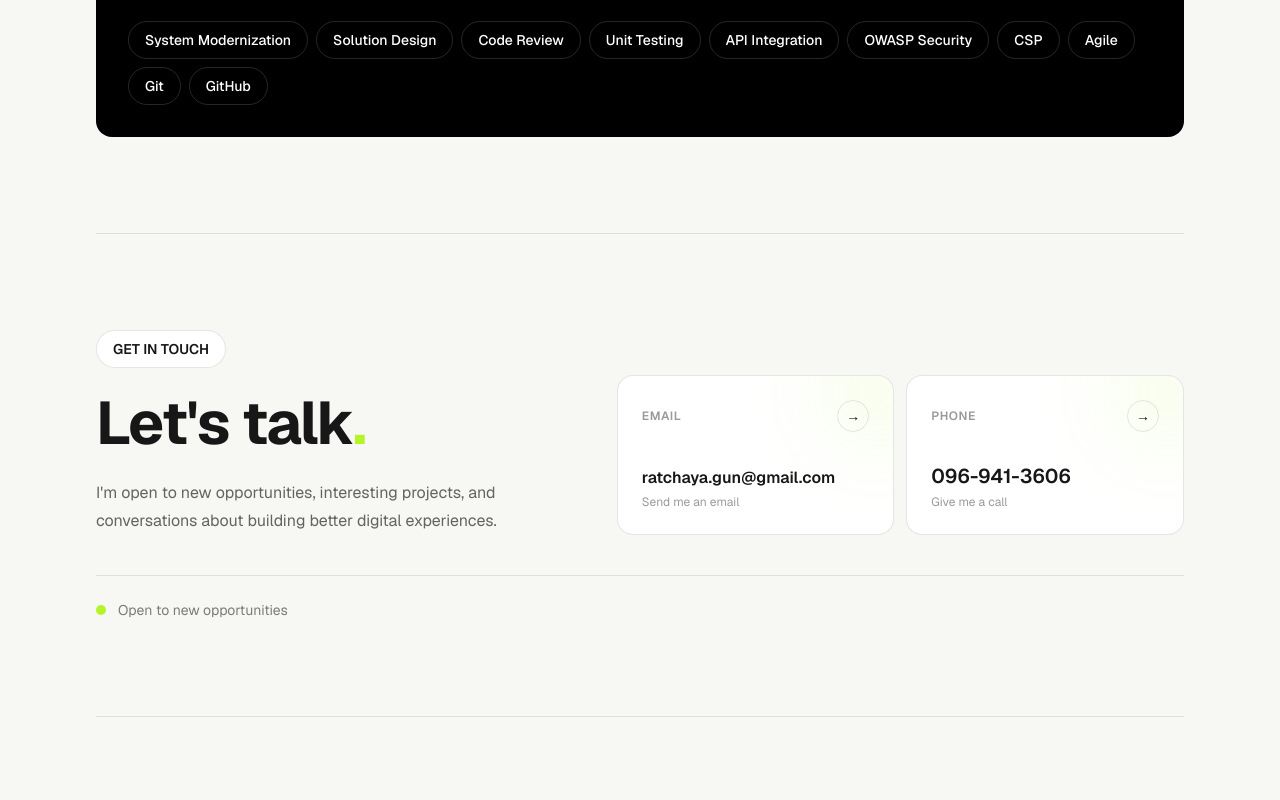
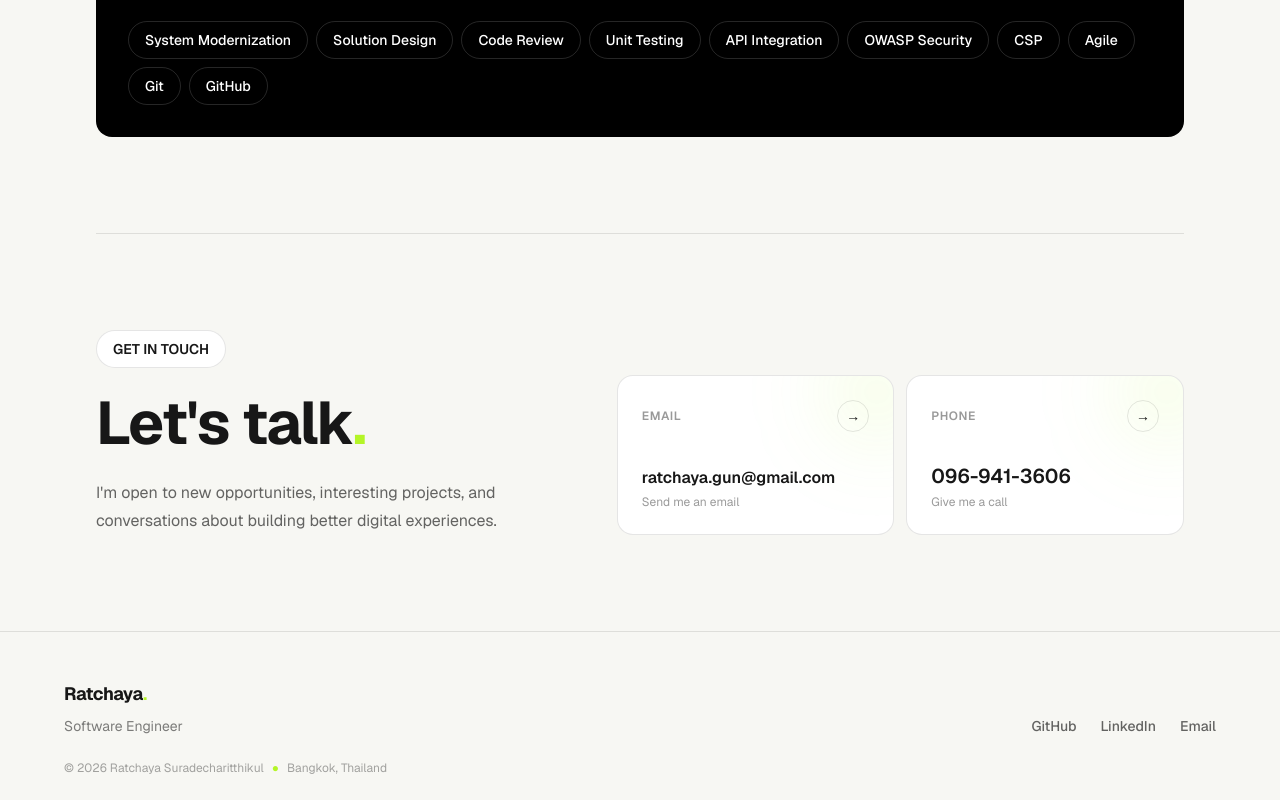
Before and after one commit to Ratchaya99/portfolio, a Next.js app: page / in a window 1280 px wide. Shown: the part 4272-5072 px from the top of the page. Before the commit the page ends 4989 px from the top, so only its background shows below. Built offline with nearby package versions, Linux system fonts and the light colour scheme.

Commit message:
feat: add footer

```diff
--- a/src/app/layout.tsx
+++ b/src/app/layout.tsx
@@ -1,7 +1,7 @@
 import type { Metadata } from "next";
 import { Geist, Geist_Mono } from "next/font/google";
 import "./globals.css";
-import { Header } from "@/components/Header";
+import { Footer, Header } from "@/components";
 
 const geistSans = Geist({
   variable: "--font-geist-sans",
@@ -27,6 +27,7 @@ export default function RootLayout({ children }: LayoutProps<"/">) {
       <body className="min-h-full flex flex-col">
         <Header />
         {children}
+        <Footer />
       </body>
     </html>
   );
--- a/src/components/Contact.tsx
+++ b/src/components/Contact.tsx
@@ -1,6 +1,6 @@
 export function Contact() {
   return (
-    <section id="contact" className="border-b border-black/10 py-24">
+    <section id="contact" className="py-24">
       <div className="grid gap-12 md:grid-cols-[1fr_1.2fr] md:items-end">
         {/* Header */}
         <div>
@@ -66,19 +66,11 @@ export function Contact() {
 
             <div className="relative">
               <p className="text-lg font-semibold md:text-xl">096-941-3606</p>
-
               <p className="mt-1 text-xs text-black/40">Give me a call</p>
             </div>
           </a>
         </div>
       </div>
-
-      {/* Availability */}
-      <div className="mt-10 flex items-center gap-3 border-t border-black/10 pt-6">
-        <span className="h-2.5 w-2.5 rounded-full bg-primary" />
-
-        <span className="text-sm text-black/50">Open to new opportunities</span>
-      </div>
     </section>
   );
 }
--- /dev/null
+++ b/src/components/Footer.tsx
@@ -0,0 +1,64 @@
+import Link from "next/link";
+
+const socialLinks = [
+  {
+    label: "GitHub",
+    href: "https://github.com/Ratchaya99",
+  },
+  {
+    label: "LinkedIn",
+    href: "https://th.linkedin.com/in/ratchaya-suradecharitthikul-83b261323",
+  },
+  {
+    label: "Email",
+    href: "mailto:ratchaya.gun@gmail.com",
+  },
+];
+
+export function Footer() {
+  return (
+    <footer className="px-4 py-6 sm:px-6 lg:px-8 border-t border-black/10">
+      <div className="mx-auto max-w-6xl">
+        <div className="flex flex-col gap-8 pt-6 md:flex-row md:items-end md:justify-between">
+          {/* Identity */}
+          <div>
+            <Link
+              href="/"
+              className="text-lg font-bold tracking-tight transition-opacity hover:opacity-60"
+            >
+              Ratchaya<span className="text-primary">.</span>
+            </Link>
+
+            <p className="mt-2 text-sm text-black/50">Software Engineer</p>
+          </div>
+
+          {/* Social Links */}
+          <nav className="flex flex-wrap gap-x-6 gap-y-2">
+            {socialLinks.map((link) => (
+              <a
+                key={link.label}
+                href={link.href}
+                target={link.href.startsWith("http") ? "_blank" : undefined}
+                rel={
+                  link.href.startsWith("http")
+                    ? "noopener noreferrer"
+                    : undefined
+                }
+                className="text-sm font-medium text-black/60 transition-colors hover:text-black"
+              >
+                {link.label}
+              </a>
+            ))}
+          </nav>
+        </div>
+
+        {/* Bottom */}
+        <div className="mt-6 flex items-center gap-2 text-xs text-black/35">
+          <span>© 2026 Ratchaya Suradecharitthikul</span>
+          <span className="text-primary">●</span>
+          <span>Bangkok, Thailand</span>
+        </div>
+      </div>
+    </footer>
+  );
+}
--- a/src/components/index.ts
+++ b/src/components/index.ts
@@ -4,3 +4,5 @@ export * from "./Projects";
 export * from "./Experience";
 export * from "./Skills";
 export * from "./Contact";
+export * from "./Header";
+export * from "./Footer";
```
